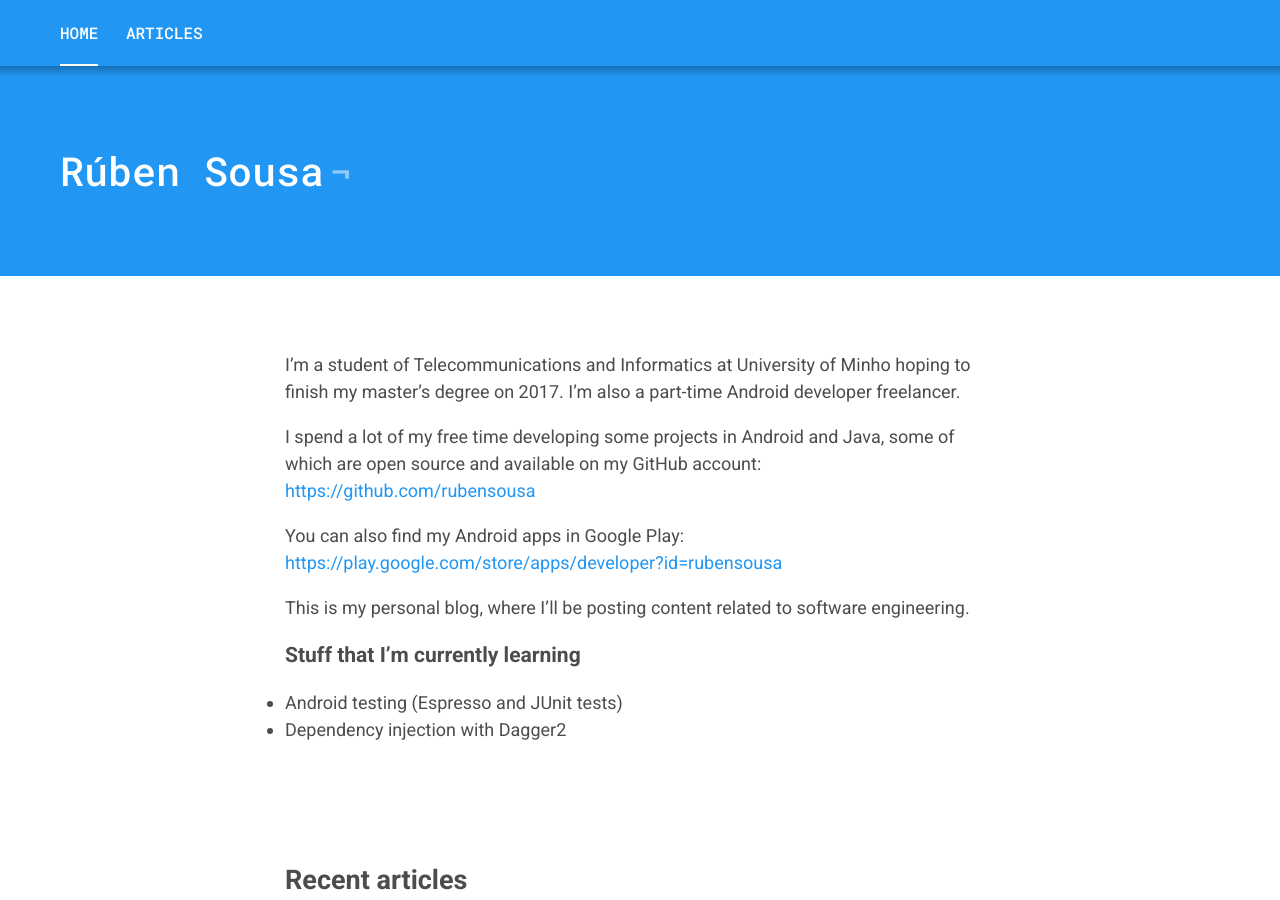
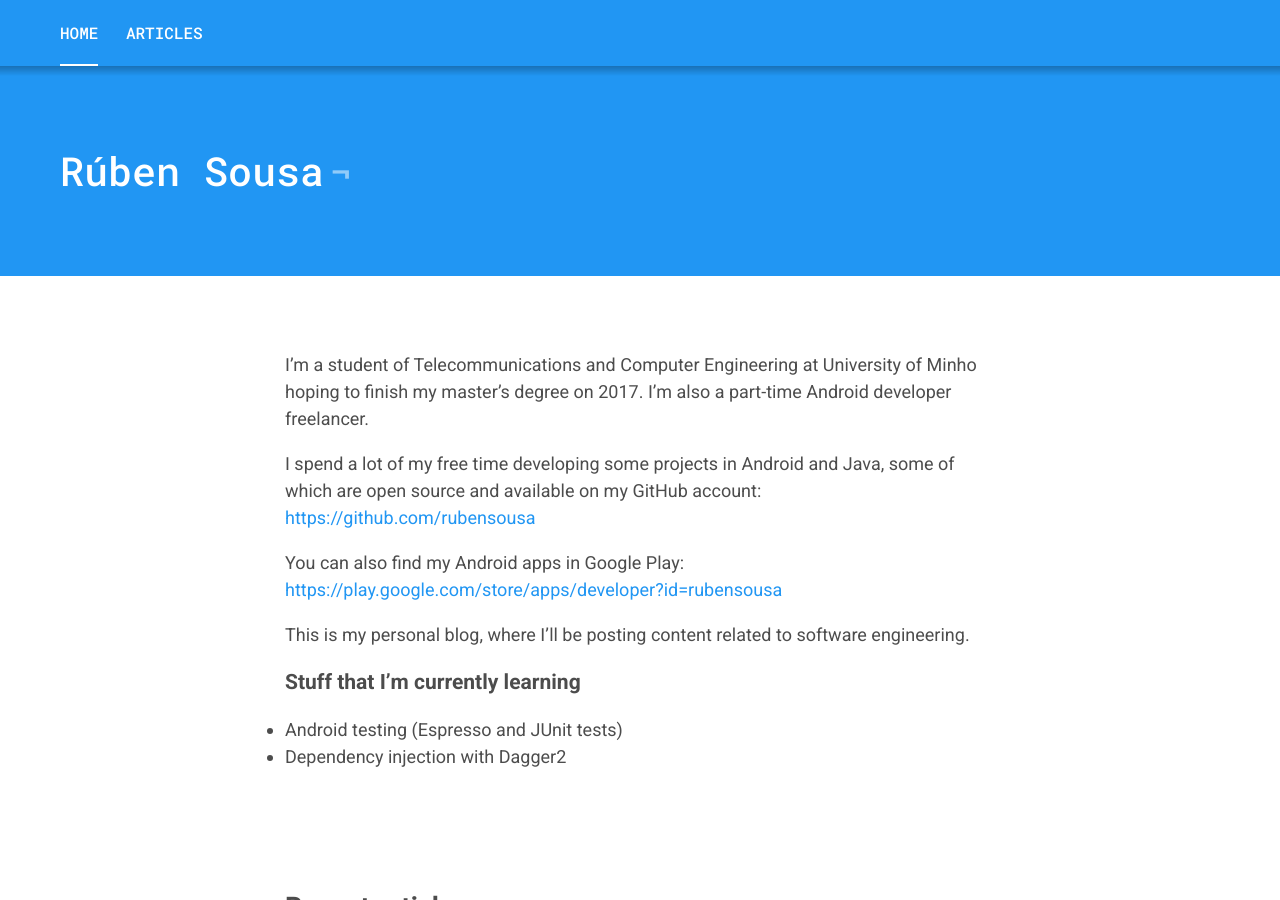
Before and after one commit to rubensousa/rubensousa.github.io, a Jekyll site: the page built from index.markdown, in a window 1280 px wide and 900 px high. Built offline with Jekyll 4.4.1, drawn with Linux system fonts in a browser that asks for light colours.

Commit message:
Provide proper degree translation

```diff
--- a/index.markdown
+++ b/index.markdown
@@ -2,7 +2,7 @@
 layout: page
 title: Rúben Sousa
 ---
-I'm a student of Telecommunications and Informatics at University of Minho hoping to finish my master's degree on 2017.
+I'm a student of Telecommunications and Computer Engineering at University of Minho hoping to finish my master's degree on 2017.
 I'm also a part-time Android developer freelancer.
 
 I spend a lot of my free time developing some projects in Android and Java, some of which are open source and available on my GitHub account:
```
